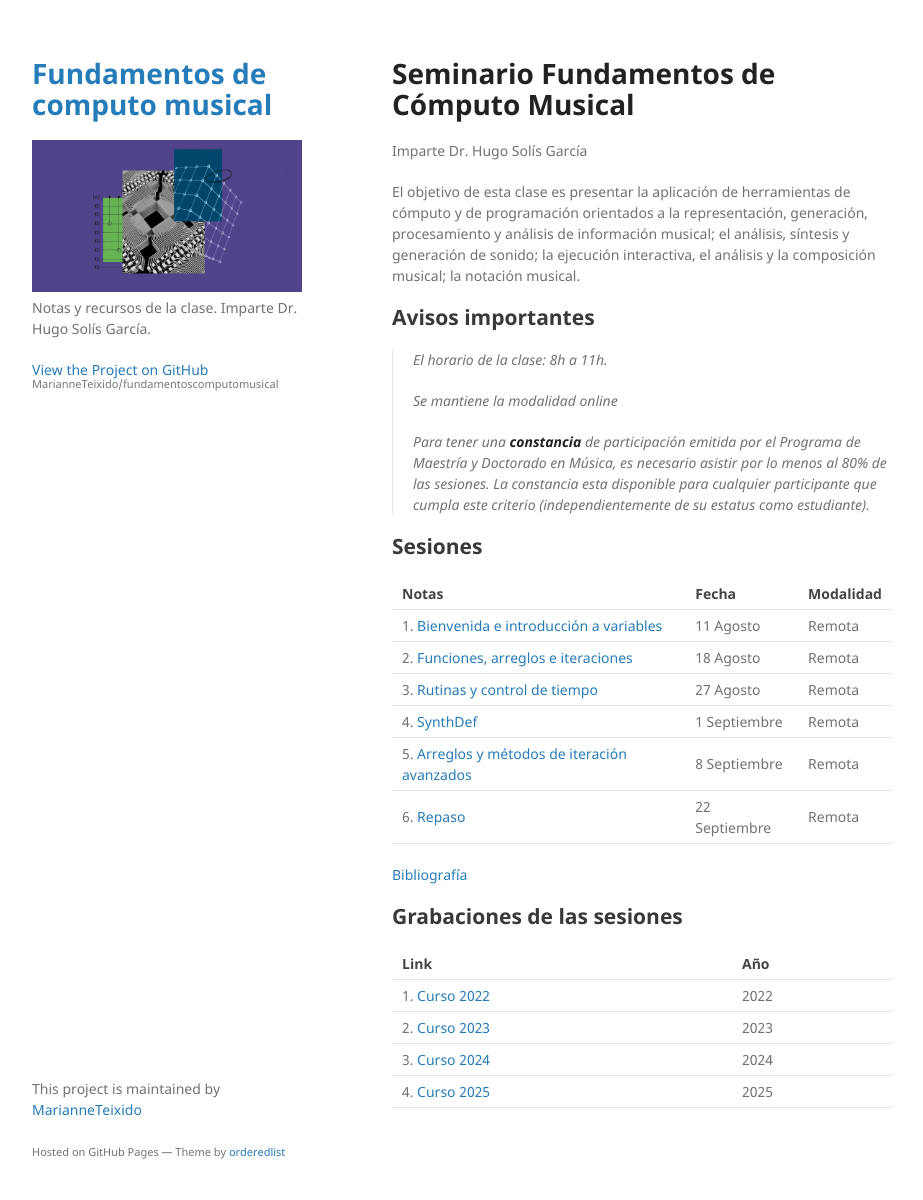
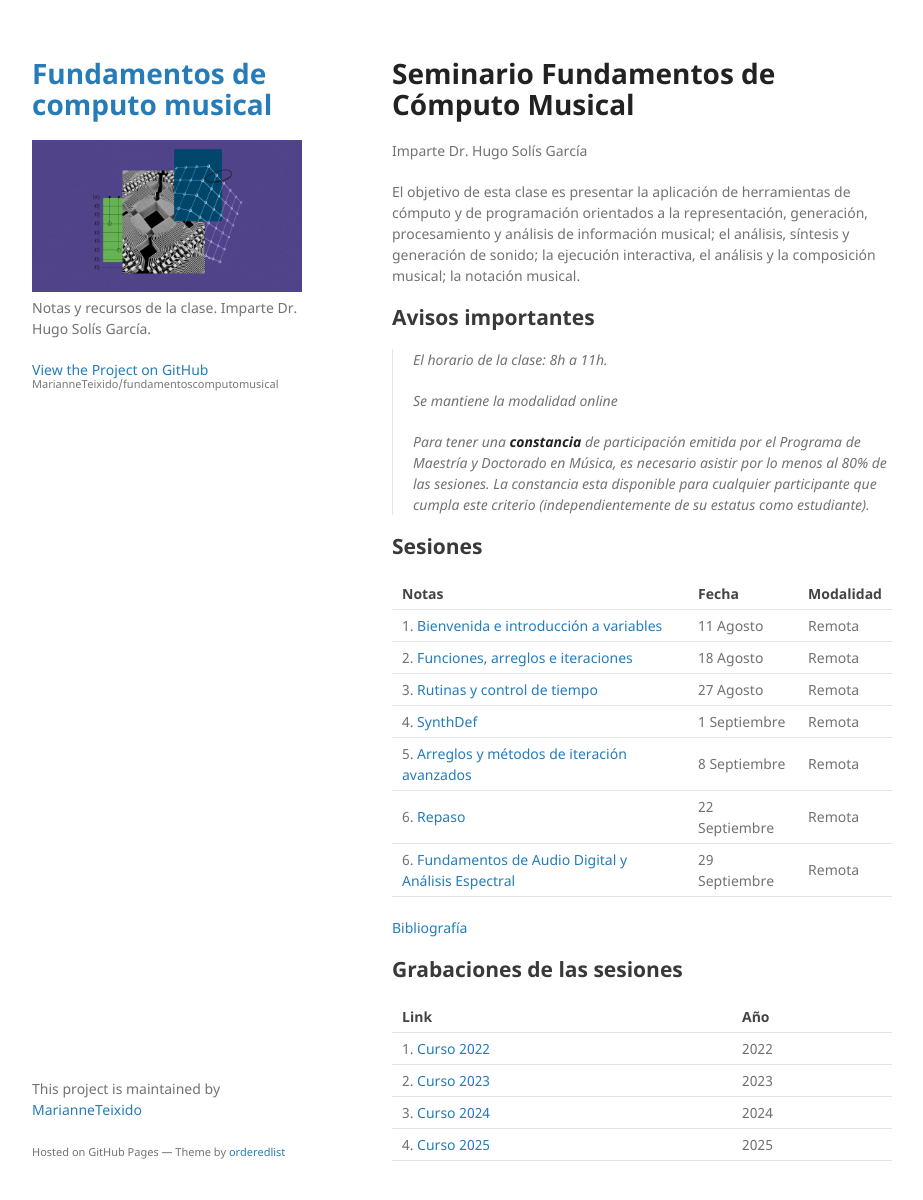
Before and after one commit to MarianneTeixido/fundamentoscomputomusical, a Jekyll site: the page built from index.md, in a window 1280 px wide and 1231 px high. Shown: the top 1200 px of the window, without its empty margins (178-1101 px from the left). Built offline with Jekyll 4.4.1, drawn with Linux system fonts in a browser that asks for light colours; our own code applies the rules of GitHub Pages for plain Markdown files.

Commit message:
feat: sesion7

```diff
--- a/index.md
+++ b/index.md
@@ -26,6 +26,10 @@ El objetivo de esta clase es presentar la aplicación de herramientas de cómput
 | 4. [SynthDef](./docs/clase04.md) | 1 Septiembre | Remota |
 | 5. [Arreglos y métodos de iteración avanzados](./docs/clase05.md) | 8 Septiembre | Remota |
 | 6. [Repaso](./docs/clase06.md) | 22 Septiembre | Remota |
+| 6. [Fundamentos de Audio Digital y Análisis Espectral](./docs/clase07.md) | 29 Septiembre | Remota |
+
+
+
 
 
 
```
